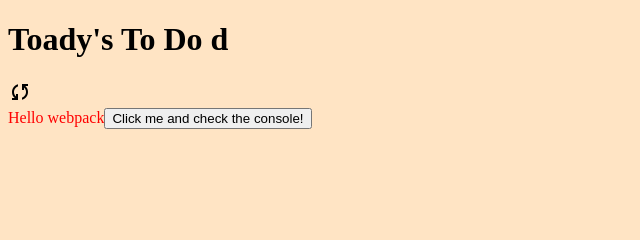
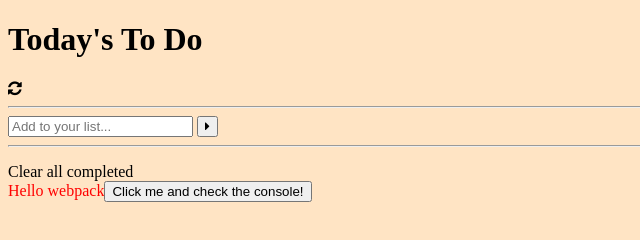
Before and after one commit to shegy28/To-Do-list, a website built with webpack: page src/index.html in a window 1280 px wide. Shown: the whole page, without its empty margins (0-640 px from the left). Built offline with nearby package versions, Linux system fonts and the light colour scheme.

Commit message:
Add todo list structure

```diff
--- a/src/index.html
+++ b/src/index.html
@@ -4,18 +4,31 @@
     <meta charset="UTF-8">
     <meta name="viewport" content="width=device-width, initial-scale=1.0">
     <title>TO-DO-LIST</title>
-    <link rel="stylesheet" href="https://fonts.googleapis.com/css2?family=Material+Symbols+Outlined:opsz,wght,FILL,GRAD@20..48,100..700,0..1,-50..200" />
+    <link rel="stylesheet" href="https://cdnjs.cloudflare.com/ajax/libs/font-awesome/4.7.0/css/font-awesome.min.css">
 </head>
 <body>
     <div class="container">
-        <header>
-            <div>
-                <h1>Toady's To Do d</h1>
-                <span class="material-symbols-outlined">
-                    sync
-                    </span>
-            </div>
-        </header>
+        <div class="list-holder">
+            <header>
+                <div class="title">
+                    <h1>
+                        Today's To Do
+                    </h1>
+                    <i class="fa fa-refresh"></i>
+                </div>
+            </header>
+            <hr>
+            <section  id="inputTask" >
+                <div class="inputTask">
+                    <input id="addTask" type="text" class="addTask" placeholder="Add to your list...">
+                <button id="addutton"><i class="fa fa-caret-right"></i></button>
+                </div>
+            </section>
+            <hr id="hrId">
+            <ul id="list">
+            </ul>
+            <section class="clear">Clear all completed</section>
+        </div>
     </div>
 </body>
 </html>
```
